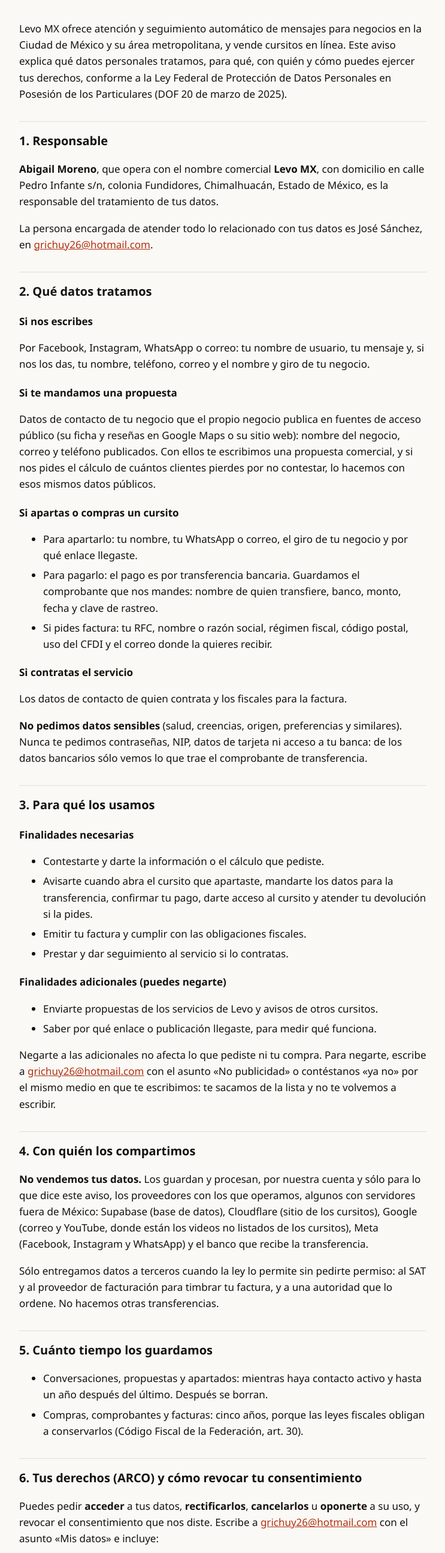
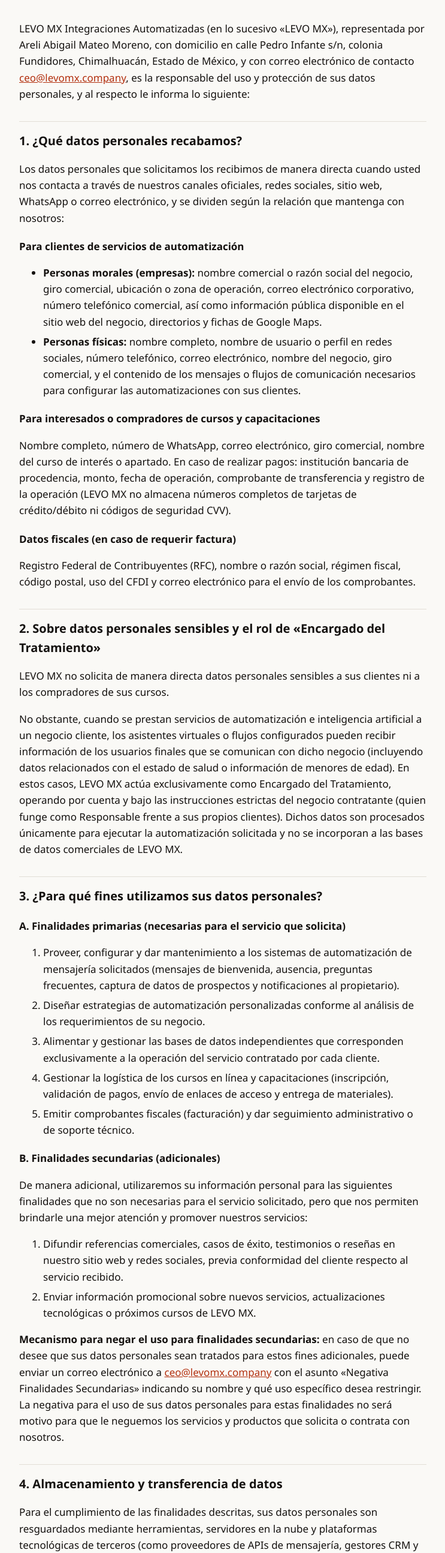
Before and after one commit to grichuy2/levo-legal, a plain HTML site: page privacidad/index.html in a window 1280 px wide. Shown: the part 190-2779 px from the top of the page at 60% size, without its empty margins (268-1011 px from the left). Drawn offline with Linux system fonts and the light colour scheme.

Commit message:
Aviso de privacidad integral al 16/11/2026: responsable Areli Abigail Mateo Moreno, contacto ceo@levomx.company, sección 8 sobre la aplicación de Meta

```diff
--- a/privacidad/index.html
+++ b/privacidad/index.html
@@ -3,8 +3,8 @@
 <head>
 <meta charset="utf-8">
 <meta name="viewport" content="width=device-width, initial-scale=1">
-<title>Aviso de privacidad · Levo</title>
-<meta name="description" content="Aviso de privacidad integral de Levo MX: qué datos se tratan, para qué, con quién y cómo ejercer tus derechos.">
+<title>Aviso de privacidad integral · Levo MX</title>
+<meta name="description" content="Aviso de privacidad integral de LEVO MX Integraciones Automatizadas: qué datos personales se tratan, para qué, con quién y cómo ejercer los derechos ARCO.">
 <style>
   :root { --hueso: #FAF9F6; --texto: #14110F; --linea: #E2DED6; --ladrillo: #B3300F; --gris: #6B655E; }
   * { box-sizing: border-box; }
@@ -23,111 +23,131 @@
 <main>
   <p class="marca">Levo</p>
   <h1>Aviso de privacidad integral</h1>
-  <p class="fecha">Última actualización: 6 de noviembre de 2026</p>
+  <p class="fecha">Última actualización: 16 de noviembre de 2026, a las 16:04 horas.</p>
 
-  <p>Levo MX ofrece atención y seguimiento automático de mensajes para negocios en la
-  Ciudad de México y su área metropolitana, y vende cursitos en línea. Este aviso explica
-  qué datos personales tratamos, para qué, con quién y cómo puedes ejercer tus derechos,
-  conforme a la Ley Federal de Protección de Datos Personales en Posesión de los
-  Particulares (DOF 20 de marzo de 2025).</p>
+  <p>LEVO MX Integraciones Automatizadas (en lo sucesivo «LEVO MX»), representada por Areli
+  Abigail Mateo Moreno, con domicilio en calle Pedro Infante s/n, colonia Fundidores,
+  Chimalhuacán, Estado de México, y con correo electrónico de contacto
+  <a href="mailto:ceo@levomx.company">ceo@levomx.company</a>, es la responsable del uso y
+  protección de sus datos personales, y al respecto le informa lo siguiente:</p>
 
-  <h2>1. Responsable</h2>
-  <p><b>Abigail Moreno</b>, que opera con el nombre comercial <b>Levo MX</b>, con domicilio en
-  calle Pedro Infante s/n, colonia Fundidores, Chimalhuacán, Estado de México, es la responsable del tratamiento de tus datos.</p>
-  <p>La persona encargada de atender todo lo relacionado con tus datos es José Sánchez, en
-  <a href="mailto:grichuy26@hotmail.com">grichuy26@hotmail.com</a>.</p>
+  <h2>1. ¿Qué datos personales recabamos?</h2>
+  <p>Los datos personales que solicitamos los recibimos de manera directa cuando usted nos
+  contacta a través de nuestros canales oficiales, redes sociales, sitio web, WhatsApp o
+  correo electrónico, y se dividen según la relación que mantenga con nosotros:</p>
+  <h3>Para clientes de servicios de automatización</h3>
+  <ul>
+    <li><b>Personas morales (empresas):</b> nombre comercial o razón social del negocio, giro
+    comercial, ubicación o zona de operación, correo electrónico corporativo, número telefónico
+    comercial, así como información pública disponible en el sitio web del negocio, directorios
+    y fichas de Google Maps.</li>
+    <li><b>Personas físicas:</b> nombre completo, nombre de usuario o perfil en redes sociales,
+    número telefónico, correo electrónico, nombre del negocio, giro comercial, y el contenido de
+    los mensajes o flujos de comunicación necesarios para configurar las automatizaciones con
+    sus clientes.</li>
+  </ul>
+  <h3>Para interesados o compradores de cursos y capacitaciones</h3>
+  <p>Nombre completo, número de WhatsApp, correo electrónico, giro comercial, nombre del curso
+  de interés o apartado. En caso de realizar pagos: institución bancaria de procedencia, monto,
+  fecha de operación, comprobante de transferencia y registro de la operación (LEVO MX no
+  almacena números completos de tarjetas de crédito/débito ni códigos de seguridad CVV).</p>
+  <h3>Datos fiscales (en caso de requerir factura)</h3>
+  <p>Registro Federal de Contribuyentes (RFC), nombre o razón social, régimen fiscal, código
+  postal, uso del CFDI y correo electrónico para el envío de los comprobantes.</p>
 
-  <h2>2. Qué datos tratamos</h2>
-  <h3>Si nos escribes</h3>
-  <p>Por Facebook, Instagram, WhatsApp o correo: tu nombre de usuario, tu mensaje y, si nos
-  los das, tu nombre, teléfono, correo y el nombre y giro de tu negocio.</p>
-  <h3>Si te mandamos una propuesta</h3>
-  <p>Datos de contacto de tu negocio que el propio negocio publica en fuentes de acceso
-  público (su ficha y reseñas en Google Maps o su sitio web): nombre del negocio, correo y
-  teléfono publicados. Con ellos te escribimos una propuesta comercial, y si nos pides el
-  cálculo de cuántos clientes pierdes por no contestar, lo hacemos con esos mismos datos
-  públicos.</p>
-  <h3>Si apartas o compras un cursito</h3>
+  <h2>2. Sobre datos personales sensibles y el rol de «Encargado del Tratamiento»</h2>
+  <p>LEVO MX no solicita de manera directa datos personales sensibles a sus clientes ni a los
+  compradores de sus cursos.</p>
+  <p>No obstante, cuando se prestan servicios de automatización e inteligencia artificial a un
+  negocio cliente, los asistentes virtuales o flujos configurados pueden recibir información de
+  los usuarios finales que se comunican con dicho negocio (incluyendo datos relacionados con el
+  estado de salud o información de menores de edad). En estos casos, LEVO MX actúa
+  exclusivamente como Encargado del Tratamiento, operando por cuenta y bajo las instrucciones
+  estrictas del negocio contratante (quien funge como Responsable frente a sus propios
+  clientes). Dichos datos son procesados únicamente para ejecutar la automatización solicitada
+  y no se incorporan a las bases de datos comerciales de LEVO MX.</p>
+
+  <h2>3. ¿Para qué fines utilizamos sus datos personales?</h2>
+  <h3>A. Finalidades primarias (necesarias para el servicio que solicita)</h3>
+  <ol>
+    <li>Proveer, configurar y dar mantenimiento a los sistemas de automatización de mensajería
+    solicitados (mensajes de bienvenida, ausencia, preguntas frecuentes, captura de datos de
+    prospectos y notificaciones al propietario).</li>
+    <li>Diseñar estrategias de automatización personalizadas conforme al análisis de los
+    requerimientos de su negocio.</li>
+    <li>Alimentar y gestionar las bases de datos independientes que corresponden exclusivamente
+    a la operación del servicio contratado por cada cliente.</li>
+    <li>Gestionar la logística de los cursos en línea y capacitaciones (inscripción, validación
+    de pagos, envío de enlaces de acceso y entrega de materiales).</li>
+    <li>Emitir comprobantes fiscales (facturación) y dar seguimiento administrativo o de soporte
+    técnico.</li>
+  </ol>
+  <h3>B. Finalidades secundarias (adicionales)</h3>
+  <p>De manera adicional, utilizaremos su información personal para las siguientes finalidades
+  que no son necesarias para el servicio solicitado, pero que nos permiten brindarle una mejor
+  atención y promover nuestros servicios:</p>
+  <ol>
+    <li>Difundir referencias comerciales, casos de éxito, testimonios o reseñas en nuestro sitio
+    web y redes sociales, previa conformidad del cliente respecto al servicio recibido.</li>
+    <li>Enviar información promocional sobre nuevos servicios, actualizaciones tecnológicas o
+    próximos cursos de LEVO MX.</li>
+  </ol>
+  <p><b>Mecanismo para negar el uso para finalidades secundarias:</b> en caso de que no desee que
+  sus datos personales sean tratados para estos fines adicionales, puede enviar un correo
+  electrónico a <a href="mailto:ceo@levomx.company">ceo@levomx.company</a> con el asunto
+  «Negativa Finalidades Secundarias» indicando su nombre y qué uso específico desea restringir.
+  La negativa para el uso de sus datos personales para estas finalidades no será motivo para que
+  le neguemos los servicios y productos que solicita o contrata con nosotros.</p>
+
+  <h2>4. Almacenamiento y transferencia de datos</h2>
+  <p>Para el cumplimiento de las finalidades descritas, sus datos personales son resguardados
+  mediante herramientas, servidores en la nube y plataformas tecnológicas de terceros (como
+  proveedores de APIs de mensajería, gestores CRM y plataformas de alojamiento) destinadas a la
+  gestión comercial y operativa. LEVO MX no vende, cede ni transfiere sus datos personales a
+  terceros ajenos a la operación del servicio sin su consentimiento, salvo en los casos
+  estrictamente previstos por la ley o por requerimiento de autoridad competente.</p>
+
+  <h2>5. Derechos ARCO y revocación del consentimiento</h2>
+  <p>Usted tiene derecho a conocer qué datos personales tenemos de usted, para qué los utilizamos
+  y las condiciones del uso que les damos (Acceso). Asimismo, es su derecho solicitar la
+  corrección de su información personal en caso de que esté desactualizada, sea inexacta o
+  incompleta (Rectificación); que la eliminemos de nuestros registros o bases de datos cuando
+  considere que la misma no está siendo utilizada adecuadamente (Cancelación); así como oponerse
+  al uso de sus datos personales para fines específicos (Oposición). Estos derechos se conocen
+  como Derechos ARCO. De igual forma, usted puede revocar el consentimiento que nos haya
+  otorgado para el tratamiento de sus datos.</p>
+  <p>Para ejercer cualquiera de los derechos ARCO o revocar su consentimiento, deberá enviar una
+  solicitud al correo electrónico <a href="mailto:ceo@levomx.company">ceo@levomx.company</a> con
+  el asunto «Mis Datos», incluyendo:</p>
   <ul>
-    <li>Para apartarlo: tu nombre, tu WhatsApp o correo, el giro de tu negocio y por qué
-    enlace llegaste.</li>
-    <li>Para pagarlo: el pago es por transferencia bancaria. Guardamos el comprobante que nos
-    mandes: nombre de quien transfiere, banco, monto, fecha y clave de rastreo.</li>
-    <li>Si pides factura: tu RFC, nombre o razón social, régimen fiscal, código postal, uso
-    del CFDI y el correo donde la quieres recibir.</li>
+    <li>Nombre completo del titular.</li>
+    <li>Número telefónico, correo electrónico o usuario de red social con el que nos contactó
+    para localizar su registro.</li>
+    <li>Descripción clara y precisa de los datos respecto de los cuales busca ejercer alguno de
+    sus derechos (y, en caso de rectificación, las modificaciones a realizarse).</li>
   </ul>
-  <h3>Si contratas el servicio</h3>
-  <p>Los datos de contacto de quien contrata y los fiscales para la factura.</p>
-  <p><b>No pedimos datos sensibles</b> (salud, creencias, origen, preferencias y similares).
-  Nunca te pedimos contraseñas, NIP, datos de tarjeta ni acceso a tu banca: de los datos
-  bancarios sólo vemos lo que trae el comprobante de transferencia.</p>
+  <p><b>Plazo de respuesta:</b> le daremos respuesta a su solicitud en un plazo máximo de 20 días
+  hábiles contados desde la fecha en que se recibió la petición. De resultar procedente, se hará
+  efectiva dentro de los 15 días hábiles siguientes, confirmándole por la misma vía cuando el
+  borrado o modificación se haya realizado.</p>
 
-  <h2>3. Para qué los usamos</h2>
-  <h3>Finalidades necesarias</h3>
-  <ul>
-    <li>Contestarte y darte la información o el cálculo que pediste.</li>
-    <li>Avisarte cuando abra el cursito que apartaste, mandarte los datos para la
-    transferencia, confirmar tu pago, darte acceso al cursito y atender tu devolución si la
-    pides.</li>
-    <li>Emitir tu factura y cumplir con las obligaciones fiscales.</li>
-    <li>Prestar y dar seguimiento al servicio si lo contratas.</li>
-  </ul>
-  <h3>Finalidades adicionales (puedes negarte)</h3>
-  <ul>
-    <li>Enviarte propuestas de los servicios de Levo y avisos de otros cursitos.</li>
-    <li>Saber por qué enlace o publicación llegaste, para medir qué funciona.</li>
-  </ul>
-  <p>Negarte a las adicionales no afecta lo que pediste ni tu compra. Para negarte, escribe a
-  <a href="mailto:grichuy26@hotmail.com">grichuy26@hotmail.com</a> con el asunto «No publicidad»
-  o contéstanos «ya no» por el mismo medio en que te escribimos: te sacamos de la lista y no
-  te volvemos a escribir.</p>
+  <h2>6. Uso de tecnologías de rastreo en nuestro portal de internet y redes</h2>
+  <p>Le informamos que en nuestros canales digitales y sitio web podemos utilizar cookies, web
+  beacons u otras tecnologías a través de las cuales es posible monitorear su comportamiento como
+  usuario de internet para brindarle un mejor servicio y experiencia de navegación. Usted puede
+  deshabilitar estas tecnologías directamente desde la configuración de su navegador web.</p>
 
-  <h2>4. Con quién los compartimos</h2>
-  <p><b>No vendemos tus datos.</b> Los guardan y procesan, por nuestra cuenta y sólo para lo que
-  dice este aviso, los proveedores con los que operamos, algunos con servidores fuera de
-  México: Supabase (base de datos), Cloudflare (sitio de los cursitos), Google (correo y
-  YouTube, donde están los videos no listados de los cursitos), Meta (Facebook, Instagram y
-  WhatsApp) y el banco que recibe la transferencia.</p>
-  <p>Sólo entregamos datos a terceros cuando la ley lo permite sin pedirte permiso: al SAT y al
-  proveedor de facturación para timbrar tu factura, y a una autoridad que lo ordene. No
-  hacemos otras transferencias.</p>
-
-  <h2>5. Cuánto tiempo los guardamos</h2>
-  <ul>
-    <li>Conversaciones, propuestas y apartados: mientras haya contacto activo y hasta un año
-    después del último. Después se borran.</li>
-    <li>Compras, comprobantes y facturas: cinco años, porque las leyes fiscales obligan a
-    conservarlos (Código Fiscal de la Federación, art. 30).</li>
-  </ul>
-
-  <h2>6. Tus derechos (ARCO) y cómo revocar tu consentimiento</h2>
-  <p>Puedes pedir <b>acceder</b> a tus datos, <b>rectificarlos</b>, <b>cancelarlos</b> u
-  <b>oponerte</b> a su uso, y revocar el consentimiento que nos diste. Escribe a
-  <a href="mailto:grichuy26@hotmail.com">grichuy26@hotmail.com</a> con el asunto «Mis datos» e
-  incluye:</p>
-  <ul>
-    <li>tu nombre y el teléfono, usuario o correo con el que nos contactaste;</li>
-    <li>qué pides y sobre qué datos;</li>
-    <li>una identificación tuya, o la de tu representante y el documento que lo acredite.</li>
-  </ul>
-  <p>Te contestamos en un máximo de 20 días hábiles y, si procede, lo hacemos efectivo en los 15
-  días hábiles siguientes. Es gratis. Si no te contestamos o no estás de acuerdo con la
-  respuesta, puedes acudir a la Secretaría Anticorrupción y Buen Gobierno, la autoridad en
-  protección de datos personales.</p>
-
-  <h2>7. Cookies y seguimiento</h2>
-  <p>Esta página y el sitio de los cursitos no usan cookies de publicidad ni de seguimiento.
-  El sitio de los cursitos mide sus visitas con Cloudflare Web Analytics, que no usa cookies ni
-  identifica a quien visita: sólo cuenta visitas, páginas vistas y de dónde llegan.</p>
+  <h2>7. Modificaciones al aviso de privacidad</h2>
+  <p>El presente aviso de privacidad puede sufrir modificaciones, cambios o actualizaciones
+  derivadas de nuevos requerimientos legales, de nuestras propias necesidades por los servicios
+  que ofrecemos, o de nuestras prácticas de privacidad. Nos comprometemos a mantenerlo informado
+  sobre los cambios que pueda sufrir el presente aviso mediante su publicación actualizada en este
+  mismo medio o sitio web, indicando la fecha de su última actualización.</p>
 
   <h2>8. La aplicación de Levo en Meta</h2>
   <p>Nuestra aplicación conectada a Meta sólo publica contenido propio de Levo en sus propias
   páginas de Facebook e Instagram. No recopila datos de las personas que ven esas
   publicaciones.</p>
-
-  <h2>9. Cambios a este aviso</h2>
-  <p>Si cambia, publicamos la versión nueva en esta misma dirección con su fecha de
-  actualización.</p>
 </main>
 </body>
 </html>
```
Also changed, not shown: 1 other file.
